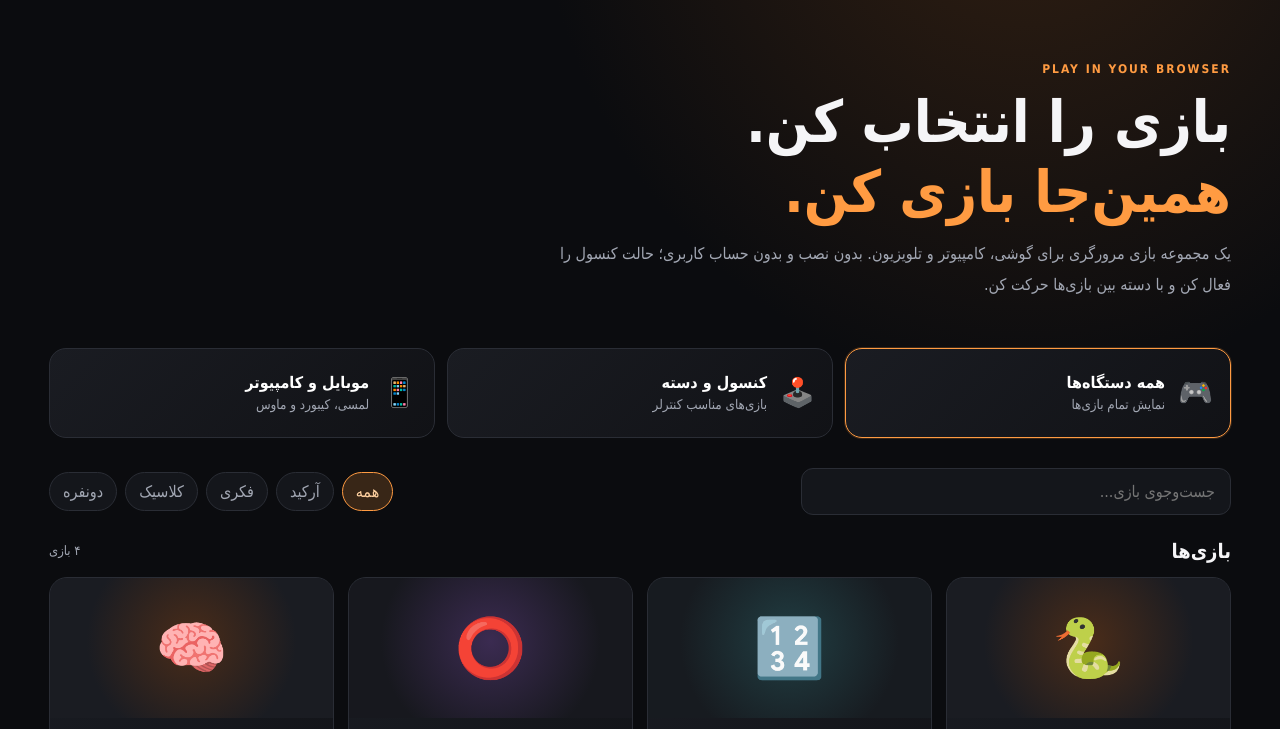
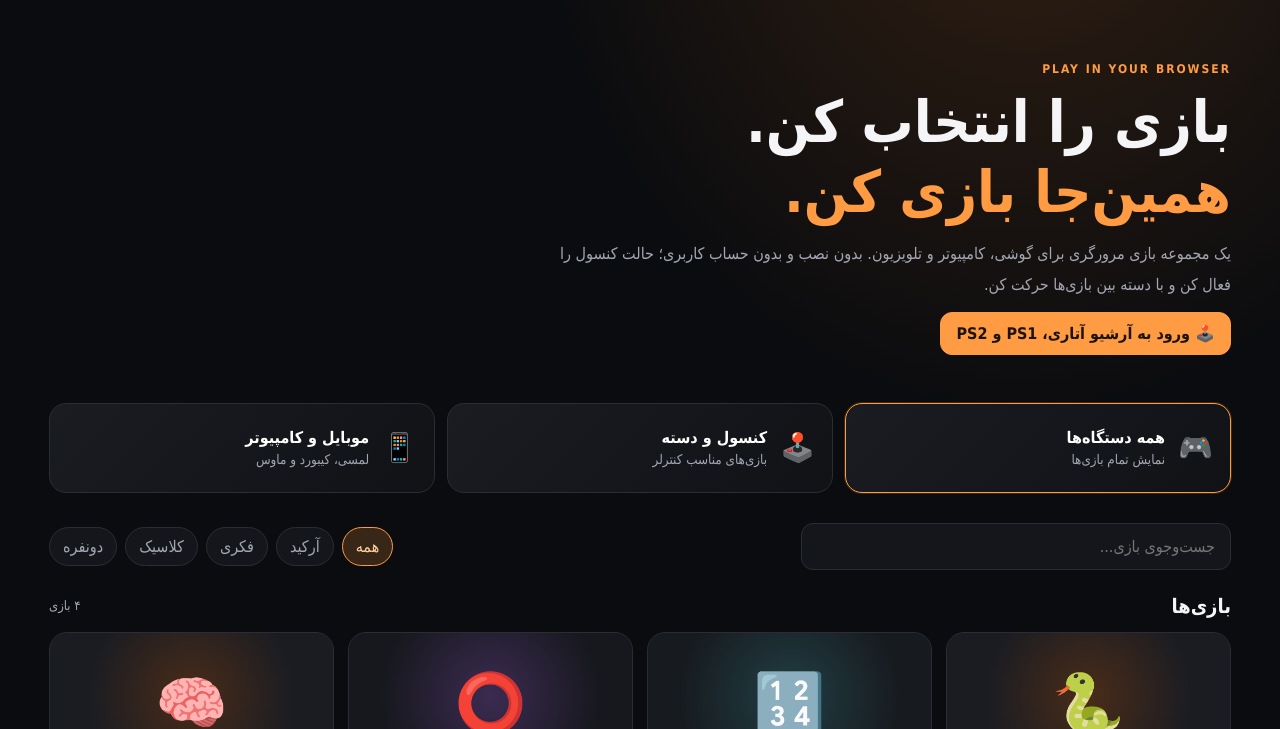
Before and after one commit to sahandse/games, a plain HTML site: page index.html in a window 1280 px wide. Shown: the part 66-795 px from the top of the page. Drawn offline with Linux system fonts and the light colour scheme.

Commit message:
Link home page to expanded retro console library

```diff
--- a/index.html
+++ b/index.html
@@ -14,7 +14,7 @@
  <div class="brand"><span class="brand-mark">▶</span><span>GAMES<span style="color:var(--accent)">.</span></span><span class="status" id="padStatus">دسته آماده نیست</span></div>
  <div class="top-actions"><button class="btn" id="modeBtn" aria-pressed="false">🎮 حالت کنسول</button><button class="btn" id="randomBtn">بازی شانسی</button></div>
 </header>
-<section class="hero"><div class="eyebrow">PLAY IN YOUR BROWSER</div><h1>بازی را انتخاب کن.<br><span style="color:var(--accent)">همین‌جا بازی کن.</span></h1><p>یک مجموعه بازی مرورگری برای گوشی، کامپیوتر و تلویزیون. بدون نصب و بدون حساب کاربری؛ حالت کنسول را فعال کن و با دسته بین بازی‌ها حرکت کن.</p></section>
+<section class="hero"><div class="eyebrow">PLAY IN YOUR BROWSER</div><h1>بازی را انتخاب کن.<br><span style="color:var(--accent)">همین‌جا بازی کن.</span></h1><p>یک مجموعه بازی مرورگری برای گوشی، کامپیوتر و تلویزیون. بدون نصب و بدون حساب کاربری؛ حالت کنسول را فعال کن و با دسته بین بازی‌ها حرکت کن.</p><a class="btn primary" href="./retro.html" style="text-decoration:none;display:inline-block;margin-top:12px">🕹️ ورود به آرشیو آتاری، PS1 و PS2</a></section>
 <div class="device-row" aria-label="فیلتر دستگاه">
  <button class="device selected" data-device="all"><span class="emoji">🎮</span><span><strong>همه دستگاه‌ها</strong><small>نمایش تمام بازی‌ها</small></span></button>
  <button class="device" data-device="console"><span class="emoji">🕹️</span><span><strong>کنسول و دسته</strong><small>بازی‌های مناسب کنترلر</small></span></button>
```
